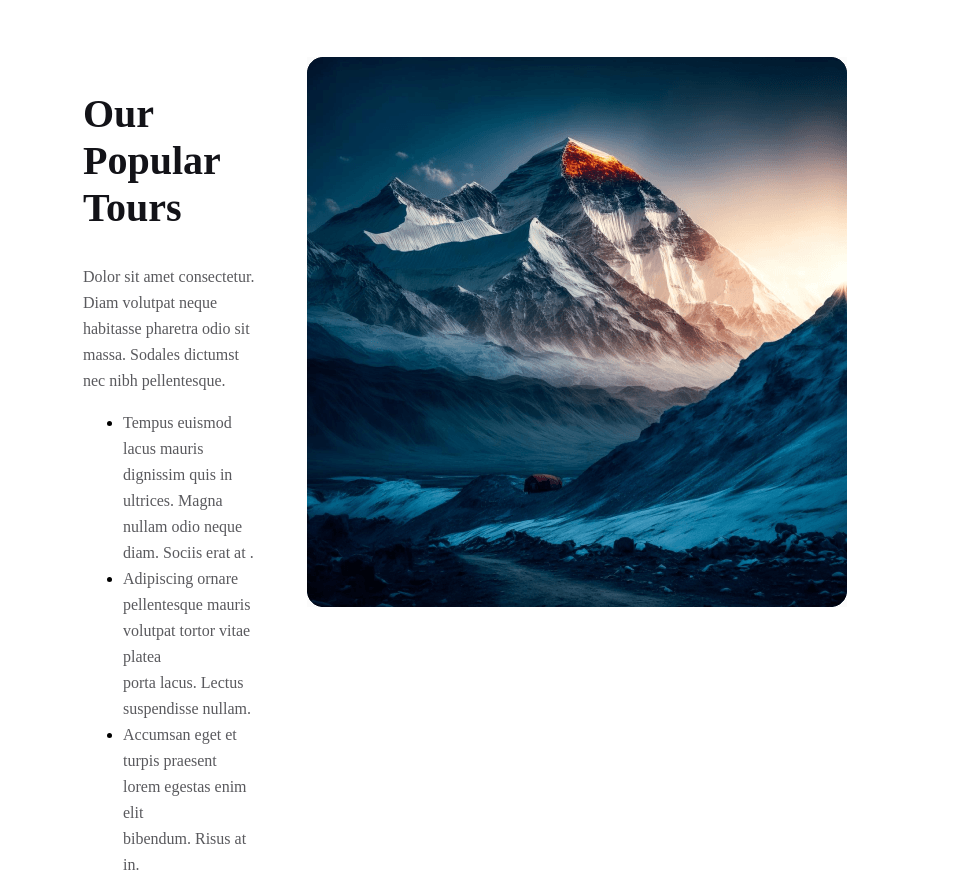
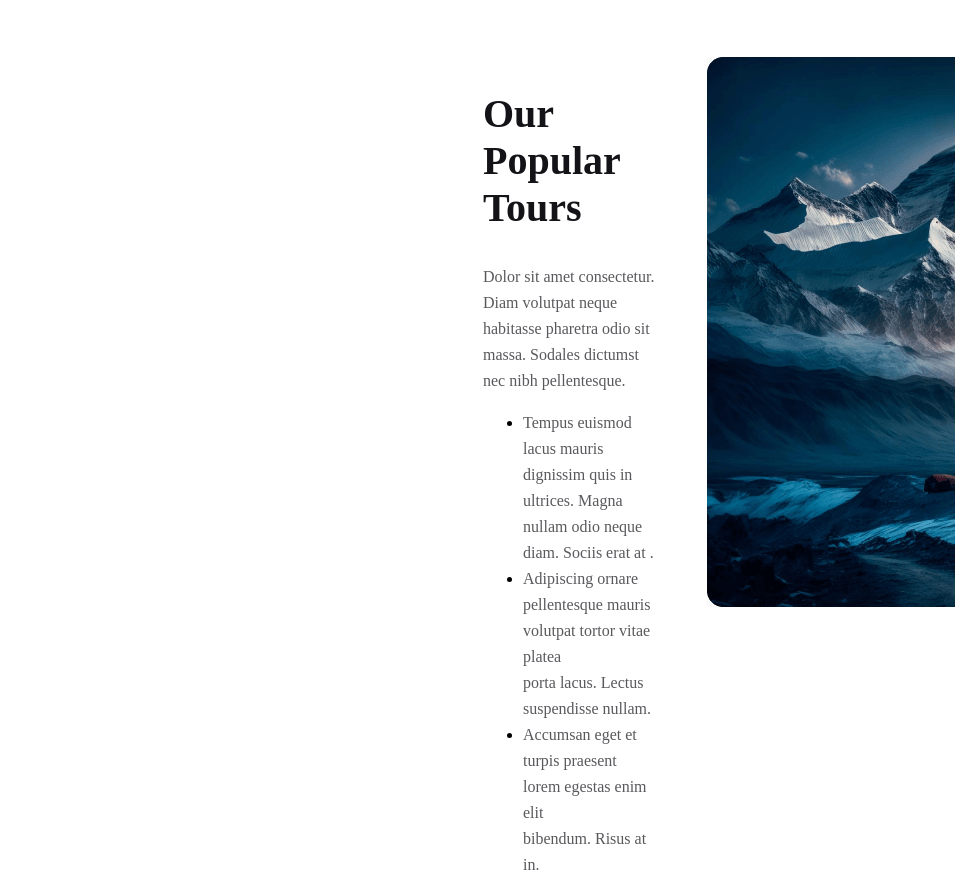
Before and after one commit to Tamanna4D/My-Travel, a plain HTML site: page index.html in a window 1280 px wide. Shown: the part 644-1525 px from the top of the page, without its empty margins (325-1280 px from the left). Drawn offline with Linux system fonts and the light colour scheme.

Commit message:
added changes

```diff
--- a/styles/blog.css
+++ b/styles/blog.css
@@ -136,7 +136,7 @@
 }
 
 .Popular-tours {
-    margin: 60px 400px;
+    margin: 60px 800px;
     display: flex;
     gap: 50px;
 
```
